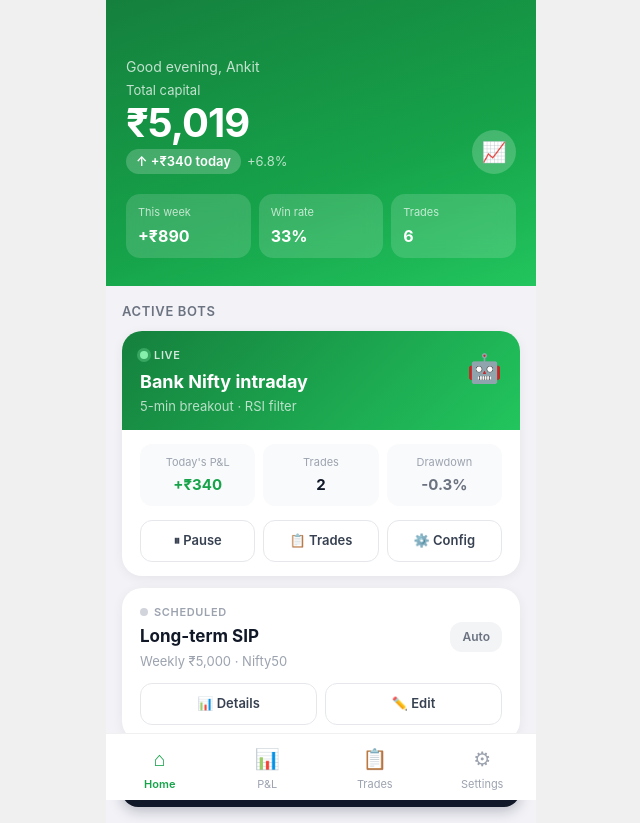
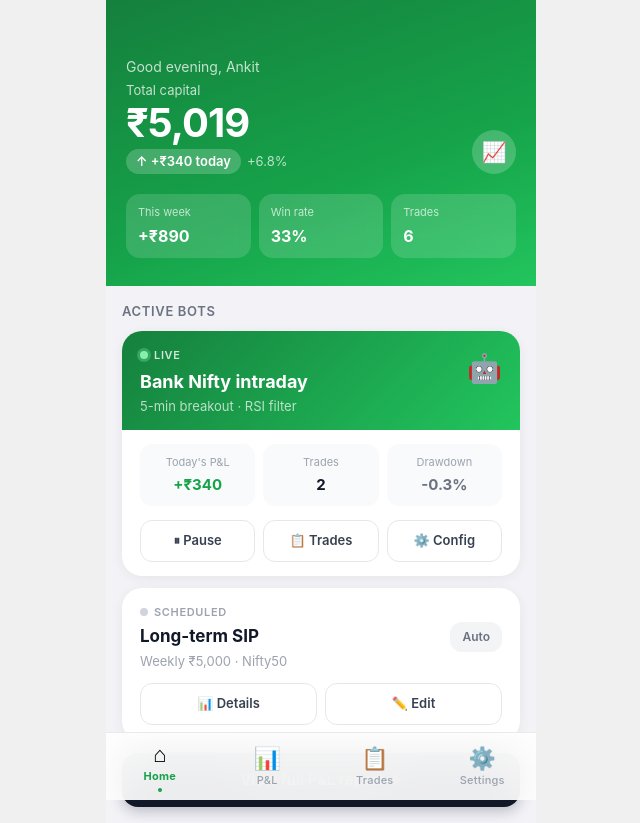
Before and after one commit to ankitloomba/trading-pwa, a Next.js app: page / in a window 1280 px wide. Shown: the whole page, without its empty margins (319-959 px from the left). Built offline with nearby package versions, Linux system fonts and the light colour scheme.

Commit message:
Add files via upload

```diff
--- a/components/BottomNav.js
+++ b/components/BottomNav.js
@@ -2,23 +2,51 @@
 import Link from 'next/link'
 import { usePathname } from 'next/navigation'
 
-const tabs = [
-  { href: '/', label: 'Home', icon: '⌂' },
-  { href: '/pnl', label: 'P&L', icon: '📊' },
-  { href: '/trades', label: 'Trades', icon: '📋' },
-  { href: '/settings', label: 'Settings', icon: '⚙' },
+const TABS = [
+  { href:'/', label:'Home', icon:'⌂' },
+  { href:'/pnl', label:'P&L', icon:'📊' },
+  { href:'/trades', label:'Trades', icon:'📋' },
+  { href:'/settings', label:'Settings', icon:'⚙️' },
 ]
 
 export default function BottomNav() {
   const path = usePathname()
   return (
-    <nav style={{ position: 'fixed', bottom: 0, left: '50%', transform: 'translateX(-50%)', width: '100%', maxWidth: '430px', background: 'white', borderTop: '1px solid #f0f0f0', display: 'flex', paddingBottom: 'env(safe-area-inset-bottom)' }}>
-      {tabs.map(t => (
-        <Link key={t.href} href={t.href} style={{ flex: 1, display: 'flex', flexDirection: 'column', alignItems: 'center', padding: '10px 4px 8px', fontSize: '11px', color: path === t.href ? '#16a34a' : '#9ca3af', textDecoration: 'none', gap: '2px', fontWeight: path === t.href ? '600' : '400' }}>
-          <span style={{ fontSize: '20px' }}>{t.icon}</span>
-          {t.label}
-        </Link>
-      ))}
+    <nav style={{
+      position:'fixed', bottom:0, left:'50%', transform:'translateX(-50%)',
+      width:'100%', maxWidth:'430px',
+      background:'rgba(255,255,255,0.92)',
+      backdropFilter:'blur(20px)',
+      WebkitBackdropFilter:'blur(20px)',
+      borderTop:'1px solid rgba(0,0,0,0.08)',
+      display:'flex',
+      paddingBottom:'env(safe-area-inset-bottom)',
+      zIndex:100
+    }}>
+      {TABS.map(t=>{
+        const active = path===t.href
+        return (
+          <Link key={t.href} href={t.href} style={{
+            flex:1, display:'flex', flexDirection:'column',
+            alignItems:'center', justifyContent:'center',
+            padding:'10px 4px 8px',
+            textDecoration:'none',
+            gap:'3px',
+            minHeight:'56px'
+          }}>
+            <span style={{fontSize:'22px',lineHeight:1}}>{t.icon}</span>
+            <span style={{
+              fontSize:'11px',fontWeight:active?'700':'500',
+              color:active?'#16a34a':'#9ca3af',
+              letterSpacing:'0.02em'
+            }}>{t.label}</span>
+            {active && <div style={{
+              width:'4px',height:'4px',borderRadius:'50%',
+              background:'#16a34a',marginTop:'1px'
+            }}/>}
+          </Link>
+        )
+      })}
     </nav>
   )
 }
```
